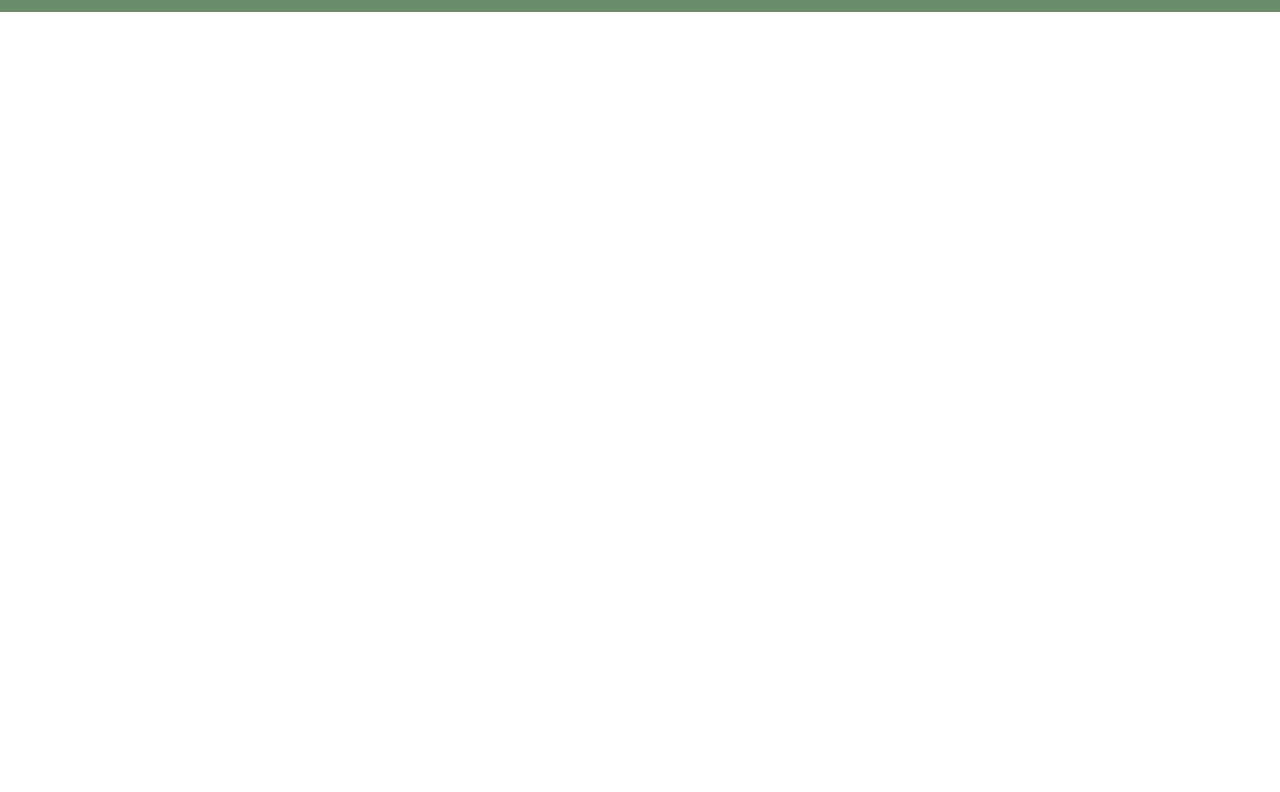
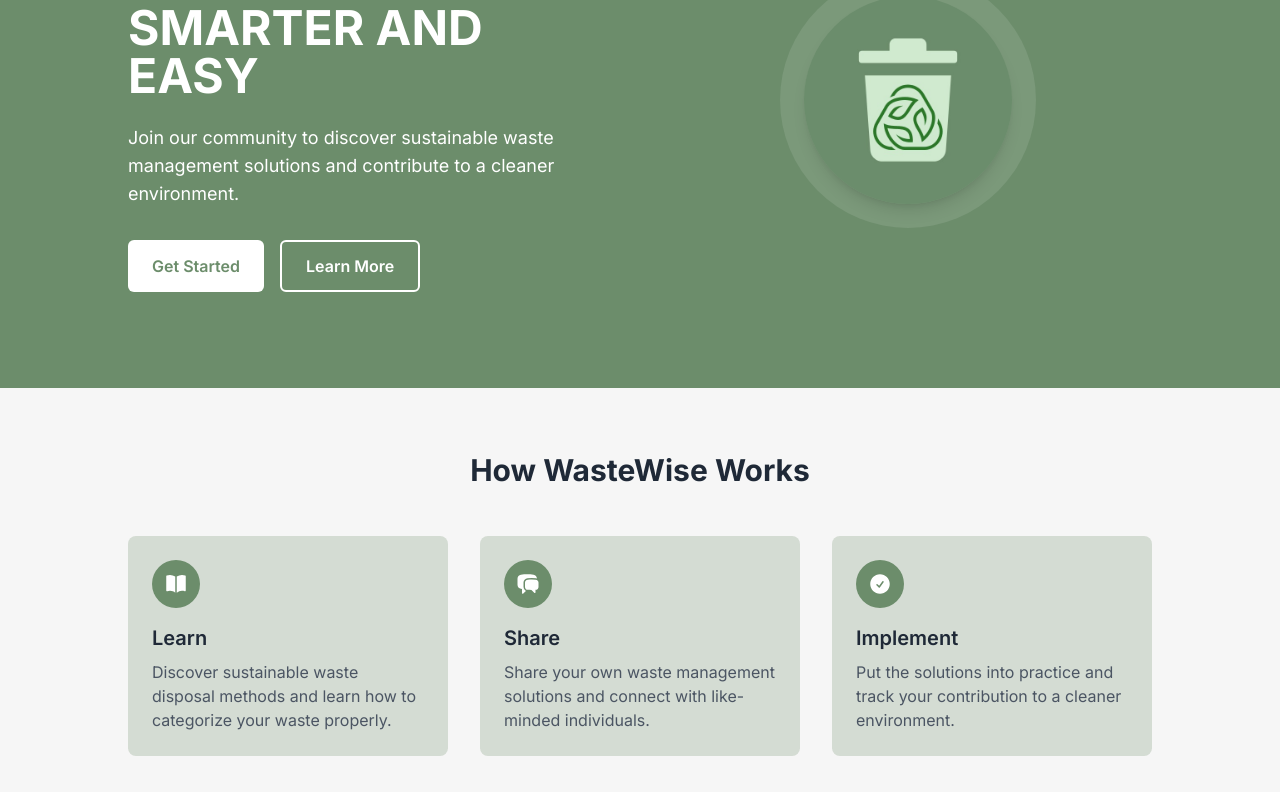
Before and after one commit to DevInIndia/WasteWise-1, a Next.js app in the folder frontend/: page / in a window 1280 px wide. Shown: the part 268-1060 px from the top of the page. Before the commit the page ends 800 px from the top, so only its background shows below. Built offline with nearby package versions, Linux system fonts and the light colour scheme; no server answers.

Commit message:
UI changes
-->Changed Log out home screen appearence
-->Post item cards can now be expanded and collapsed by clicking

```diff
--- a/frontend/src/app/Community/PostItem.jsx
+++ b/frontend/src/app/Community/PostItem.jsx
@@ -1,32 +1,78 @@
-// PostItem.js
 import { MessageCircle, ThumbsUp, Trash2 } from "lucide-react";
 import { useState } from "react";
 import CommentSection from "./CommentSection";
 import { deletePost, toggleLike } from "./firebaseOperations";
 
 const PostItem = ({ post, session }) => {
-const [visibleComments, setVisibleComments] = useState(false);
+  const [expanded, setExpanded] = useState(false);
+  const maxPreviewLength = 150; // Limit preview text
 
   return (
-    <div className="bg-white shadow-md rounded-xl p-6 border border-gray-200">
+    <div
+      className="bg-white shadow-md rounded-xl p-6 border border-gray-200 cursor-pointer transition hover:shadow-lg"
+      onClick={() => setExpanded(!expanded)}
+    >
       <div className="flex items-center gap-4">
-        <img src={post.userImage} alt="Profile" className="w-12 h-12 rounded-full border border-gray-300" />
+        <img
+          src={post.userImage}
+          alt="Profile"
+          className="w-12 h-12 rounded-full border border-gray-300"
+        />
         <div>
-        <h3 className="font-bold text-gray-800">{post.user}{post.userName}</h3>
-          <p className="text-sm text-gray-500">{new Date(post.createdAt?.seconds * 1000).toLocaleString()}</p>
+          <h3 className="font-bold text-gray-800">{post.userName}</h3>
+          <p className="text-sm text-gray-500">
+            {new Date(post.createdAt?.seconds * 1000).toLocaleString()}
+          </p>
         </div>
-        {session?.user?.name === post.user && <button onClick={() => deletePost(session, post.id)} className="ml-auto text-red-500 hover:text-red-700"><Trash2 size={18} /></button>}
-        {session?.user?.name === post.userName && <button onClick={() => deletePost(session, post.id)} className="ml-auto text-red-500 hover:text-red-700"><Trash2 size={18} /></button>}
+        {session?.user?.name === post.userName && (
+          <button
+            onClick={(e) => {
+              e.stopPropagation(); // Prevent post from expanding when deleting
+              deletePost(session, post.id);
+            }}
+            className="ml-auto text-darkGreen hover:text-red-700"
+          >
+            <Trash2 size={18} />
+          </button>
+        )}
       </div>
-    <p className="mt-3 text-gray-800 font-semibold">{post.prompt}</p>
-    <p className="mt-3 text-gray-800">{post.result}</p>
-    <br/>
-    <hr/>
+
+      {/* Post content preview */}
+      <p className="mt-3 text-gray-800 font-semibold">
+        {expanded
+          ? post.prompt || "No content available"
+          : post.prompt
+          ? `${post.prompt.substring(0, maxPreviewLength)}...`
+          : "No content available"}
+      </p>
+
+      {expanded && <p className="mt-3 text-gray-800">{post.result}</p>}
+
+      <hr className="my-3" />
+
       <div className="flex gap-6 mt-4 text-gray-600 border-t pt-3">
-        <button onClick={() => toggleLike(session, post.id)} className="flex items-center gap-2 hover:text-green-600"><ThumbsUp size={16} /> {post.likes?.length || 0} Likes</button>
-        <button onClick={() => setVisibleComments(!visibleComments)} className="flex items-center gap-2 hover:text-blue-600"><MessageCircle size={18} /> ({post.comments?.length || 0}) Comments</button>
+        <button
+          onClick={(e) => {
+            e.stopPropagation(); // Prevent expanding when clicking
+            toggleLike(session, post.id);
+          }}
+          className="flex items-center gap-2 hover:text-green-600"
+        >
+          <ThumbsUp size={16} /> {post.likes?.length || 0} Likes
+        </button>
+        <button
+          onClick={(e) => {
+            e.stopPropagation();
+            setExpanded(true); // Show full post when viewing comments
+          }}
+          className="flex items-center gap-2 hover:text-blue-600"
+        >
+          <MessageCircle size={18} /> ({post.comments?.length || 0}) Comments
+        </button>
       </div>
-    {visibleComments && <CommentSection post={post} session={session} />}
+
+      {/* Comments only show when post is expanded */}
+      {expanded && <CommentSection post={post} session={session} />}
     </div>
   );
 };
--- a/frontend/src/app/page.js
+++ b/frontend/src/app/page.js
@@ -1,7 +1,8 @@
 "use client"
 import "./globals.css";
-import { useSession } from "next-auth/react";
+import { useSession, signIn } from "next-auth/react";
 import PromptPage from "../components/PromptPage";
+import Link from "next/link";
 
 export default function Home() {
   const { data: session } = useSession();
@@ -9,9 +10,77 @@
   return (
     <main>
       {session ? (
-        <PromptPage/>
+        <PromptPage />
       ) : (
-        <h1>WasteWise</h1>
+        <div className="flex flex-col min-h-screen">
+          {/* Hero Section */}
+          <div className="bg-darkGreen flex-1 p-8">
+            <div className="max-w-5xl mx-auto flex flex-col md:flex-row items-center gap-12 py-16">
+              {/* Left side content */}
+              <div className="md:w-1/2 text-white">
+                <h1 className="text-4xl md:text-5xl font-bold mb-6">MAKING WASTE DISPOSAL SMARTER AND EASY</h1>
+                <p className="text-lg mb-8">Join our community to discover sustainable waste management solutions and contribute to a cleaner environment.</p>
+                <div className="flex space-x-4">
+                  <button onClick={() => signIn()} className="bg-white text-darkGreen px-6 py-3 rounded-md font-semibold hover:bg-offWhite">
+                    Get Started
+                  </button>
+                  <Link href="/About" className="border-2 border-white text-white px-6 py-3 rounded-md font-semibold hover:bg-darkGreen/80">
+                    Learn More
+                  </Link>
+                </div>
+              </div>
+
+              {/* Right side image/graphic */}
+              <div className="md:w-1/2 flex justify-center">
+                <div className="w-64 h-64 bg-white/10 rounded-full flex items-center justify-center">
+                  <img src="/logo2.jpg" alt="WasteWise Logo" className="w-52 h-52 object-cover rounded-full shadow-lg" />
+
+                </div>
+
+              </div>
+            </div>
+          </div>
+
+          {/* Features Section */}
+          <div className="bg-offWhite py-16">
+            <div className="max-w-5xl mx-auto">
+              <h2 className="text-3xl font-bold text-center text-gray-800 mb-12">How WasteWise Works</h2>
+
+              <div className="grid grid-cols-1 md:grid-cols-3 gap-8">
+                <div className="bg-lightGreen p-6 rounded-lg">
+                  <div className="w-12 h-12 bg-darkGreen rounded-full flex items-center justify-center mb-4">
+                    <svg xmlns="http://www.w3.org/2000/svg" viewBox="0 0 24 24" fill="currentColor" className="w-6 h-6 text-white">
+                      <path d="M11.25 4.533A9.707 9.707 0 006 3a9.735 9.735 0 00-3.25.555.75.75 0 00-.5.707v14.25a.75.75 0 001 .707A8.237 8.237 0 016 18.75c1.995 0 3.823.707 5.25 1.886V4.533zM12.75 20.636A8.214 8.214 0 0118 18.75c.966 0 1.89.166 2.75.47a.75.75 0 001-.708V4.262a.75.75 0 00-.5-.707A9.735 9.735 0 0018 3a9.707 9.707 0 00-5.25 1.533v16.103z" />
+                    </svg>
+                  </div>
+                  <h3 className="text-xl font-semibold mb-2 text-gray-800">Learn</h3>
+                  <p className="text-gray-600">Discover sustainable waste disposal methods and learn how to categorize your waste properly.</p>
+                </div>
+
+                <div className="bg-lightGreen p-6 rounded-lg">
+                  <div className="w-12 h-12 bg-darkGreen rounded-full flex items-center justify-center mb-4">
+                    <svg xmlns="http://www.w3.org/2000/svg" viewBox="0 0 24 24" fill="currentColor" className="w-6 h-6 text-white">
+                      <path d="M4.913 2.658c2.075-.27 4.19-.408 6.337-.408 2.147 0 4.262.139 6.337.408 1.922.25 3.291 1.861 3.405 3.727a4.403 4.403 0 00-1.032-.211 50.89 50.89 0 00-8.42 0c-2.358.196-4.04 2.19-4.04 4.434v4.286a4.47 4.47 0 002.433 3.984L7.28 21.53A.75.75 0 016 21v-4.03a48.527 48.527 0 01-1.087-.128C2.905 16.58 1.5 14.833 1.5 12.862V6.638c0-1.97 1.405-3.718 3.413-3.979z" />
+                      <path d="M15.75 7.5c-1.376 0-2.739.057-4.086.169C10.124 7.797 9 9.103 9 10.609v4.285c0 1.507 1.128 2.814 2.67 2.94 1.243.102 2.5.157 3.768.165l2.782 2.781a.75.75 0 001.28-.53v-2.39l.33-.026c1.542-.125 2.67-1.433 2.67-2.94v-4.286c0-1.505-1.125-2.811-2.664-2.94A49.392 49.392 0 0015.75 7.5z" />
+                    </svg>
+                  </div>
+                  <h3 className="text-xl font-semibold mb-2 text-gray-800">Share</h3>
+                  <p className="text-gray-600">Share your own waste management solutions and connect with like-minded individuals.</p>
+                </div>
+
+                <div className="bg-lightGreen p-6 rounded-lg">
+                  <div className="w-12 h-12 bg-darkGreen rounded-full flex items-center justify-center mb-4">
+                    <svg xmlns="http://www.w3.org/2000/svg" viewBox="0 0 24 24" fill="currentColor" className="w-6 h-6 text-white">
+                      <path fillRule="evenodd" d="M2.25 12c0-5.385 4.365-9.75 9.75-9.75s9.75 4.365 9.75 9.75-4.365 9.75-9.75 9.75S2.25 17.385 2.25 12zm13.36-1.814a.75.75 0 10-1.22-.872l-3.236 4.53L9.53 12.22a.75.75 0 00-1.06 1.06l2.25 2.25a.75.75 0 001.14-.094l3.75-5.25z" clipRule="evenodd" />
+                    </svg>
+                  </div>
+                  <h3 className="text-xl font-semibold mb-2 text-gray-800">Implement</h3>
+                  <p className="text-gray-600">Put the solutions into practice and track your contribution to a cleaner environment.</p>
+                </div>
+              </div>
+            </div>
+          </div>
+        </div>
       )}
     </main>
   );
--- a/frontend/src/app/profile/page.jsx
+++ b/frontend/src/app/profile/page.jsx
@@ -55,7 +55,7 @@
           )}
           </>
         ) : (
-          <p className='text-center text-red-500 font-semibold'>You must be logged in to view this page - protected route</p>
+          <p className='text-center text-darkGreen font-semibold'>You must be logged in to view this page</p>
         )}
       </div>
       </div>
```
Also changed, not shown: frontend/src/app/Community/PostForm.jsx (+19 -3 lines), frontend/src/app/Community/page.jsx (+9 -1 lines). Lines whose indentation alone changed are shown as unchanged.
